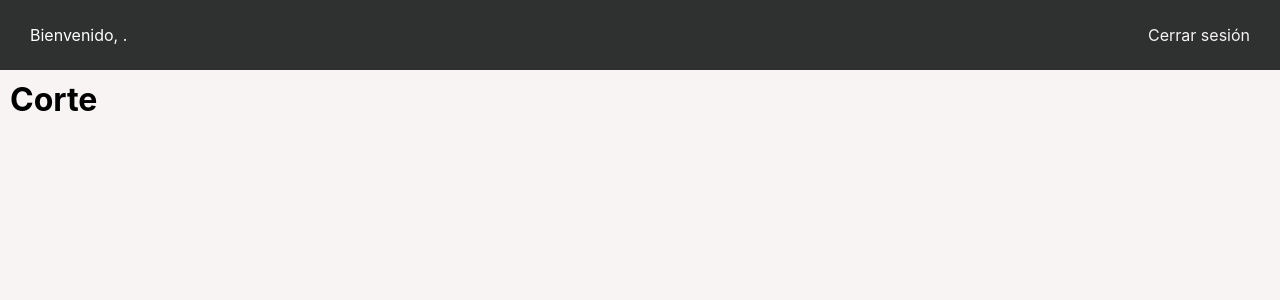
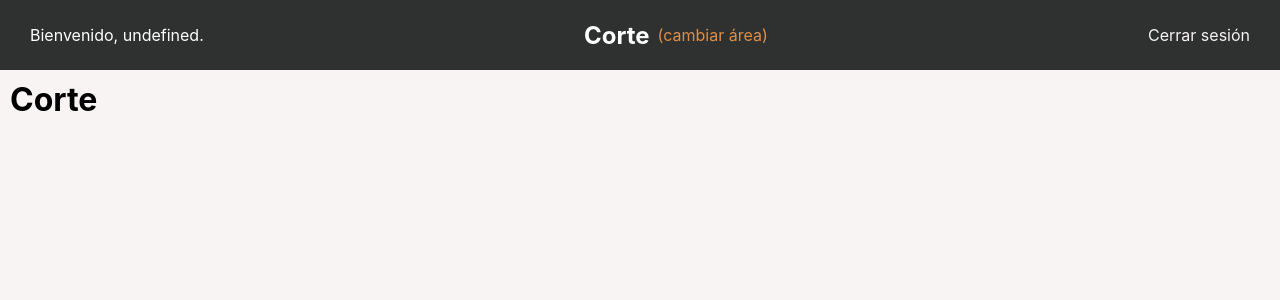
Before and after one commit to JosetoHRN/fiberstorm, a PHP site: page /home/corte.php in a window 1280 px wide. Shown: the top 300 px of the page. Run offline with PHP 8.4, Linux system fonts and the light colour scheme; the visitor is signed in with stand-in values (Sample User, id 1).

Commit message:
minor bug fixes

```diff
--- a/assets/css/root.css
+++ b/assets/css/root.css
@@ -17,6 +17,7 @@
     scroll-behavior: smooth;
     background-color: var(--light);
     color: #000;
+    overflow-x: hidden;
 }
 input, progress{
   accent-color: var(--orange);
--- a/components/header.php
+++ b/components/header.php
@@ -17,18 +17,18 @@
 </head>
 <body>
     <nav class="main-nav">
-        <p>Bienvenido, <?php echo $user['username']; ?>.</p>
+		<p>Bienvenido, <span></span>.</p>
+		<script>
+			const auth = JSON.parse(<?php echo json_encode($user); ?>);
+			document.querySelector('.main-nav > p > span').innerHTML = auth['username'];
+		</script>
         <?php
         if(isset($zona)) {
-            echo `<div class="header_title">
-                <h1>$zona</h1>
-                <a href="./index.php" class="change_area">(cambiar área)</a>
-            </div>`;
+            echo '<div class="header_title">
+                <h1>'.$zona.'</h1>
+                <a href="./" class="change_area">(cambiar área)</a>
+            </div>';
         }
         ?>
         <a href="../auth/logout.php" class="secondary-light">Cerrar sesión</a>
     </nav>
-
-<!--
-</body>
-</html> -->
--- a/home/index.php
+++ b/home/index.php
@@ -25,8 +25,6 @@
                 </a>
             </div>
         </div>
-        <h1>HOME</h1>
-        <?php echo $user; ?>
 
 <?php
     include_once('../components/footer.php');
```
